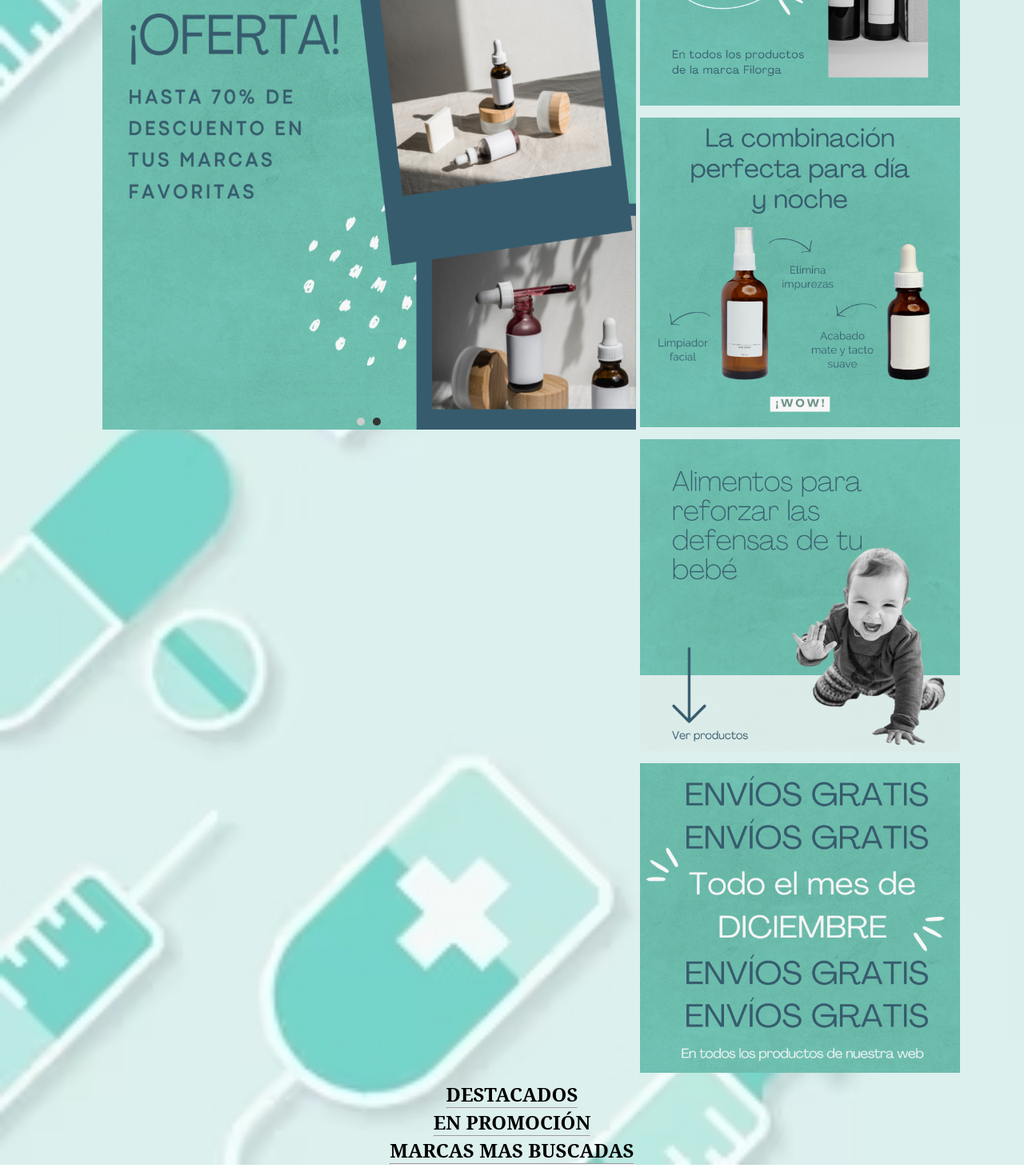
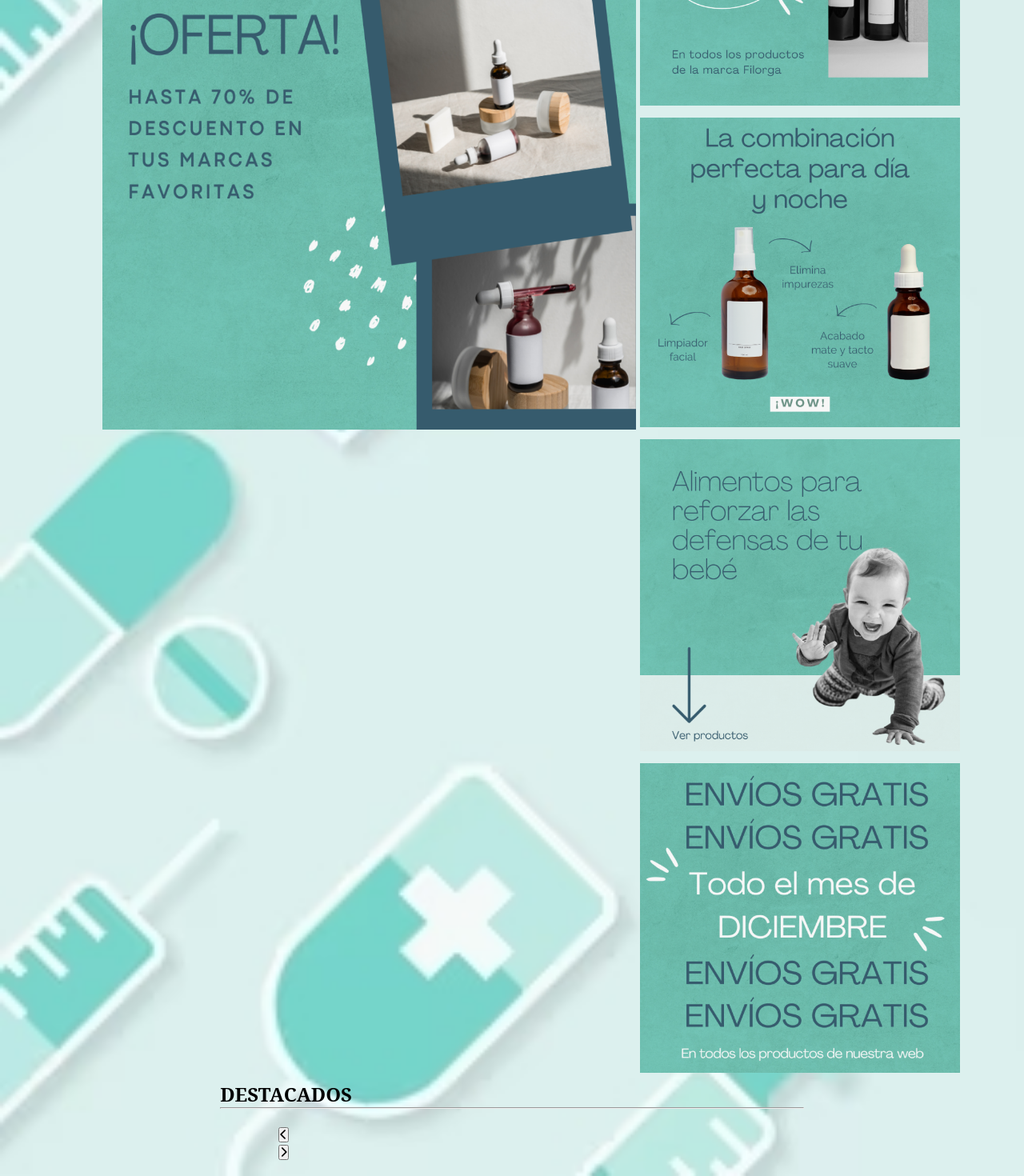
Before and after one commit to Cancelo-67/clientePharmaShop, a Vue app in the folder pharmaShop/: page / in a window 1280 px wide. Shown: the part 531-2001 px from the top of the page at 80% size. Built offline with nearby package versions, Linux system fonts and the light colour scheme.

Commit message:
Añadido carousel productos

```diff
--- a/pharmaShop/src/pages/Home.vue
+++ b/pharmaShop/src/pages/Home.vue
@@ -4,7 +4,7 @@
       <article class="images">
         <div class="carousel-container">
           <div class="carousel">
-            <img :src="currentImage" alt="Slide" />
+            <img :src="currentImage" alt="Slide" class="img-big" />
             <div class="indicators">
               <span
                 v-for="(image, index) in images"
@@ -34,28 +34,48 @@
     <section class="section2">
       <h2>DESTACADOS</h2>
       <hr class="separator-horizontal" />
-      <section></section>
+
+      <!-- Carrusel de productos -->
+      <div class="product-carousel">
+        <button class="nav-button prev" @click="prevProductSlide">
+          <i class="fa-solid fa-chevron-left" style="color: #000000"></i>
+        </button>
+        <div
+          class="carousel"
+          :style="{ transform: `translateX(-${currentProductSlide}px)` }"
+        >
+          <!-- Renderiza todos los productos -->
+          <div
+            v-for="(product, index) in products"
+            :key="index"
+            class="product-item"
+          >
+            <!-- Mostrar detalles del producto según tus necesidades -->
+            <p class="product-name">{{ product.name }}</p>
+            <img :src="product.image" alt="Product" class="product-image" />
+          </div>
+        </div>
+        <button class="nav-button next" @click="nextProductSlide">
+          <i class="fa-solid fa-chevron-right" style="color: #000000"></i>
+        </button>
+      </div>
     </section>
-    <section class="section3">
-      <h2>EN PROMOCIÓN</h2>
-      <hr class="separator-horizontal" />
-    </section>
-    <section class="section4">
-      <h2>MARCAS MAS BUSCADAS</h2>
-      <hr class="separator-horizontal" />
-    </section>
+    <!-- ... (Resto de las secciones) ... -->
   </div>
 </template>
 
 <script>
 import axios from "axios";
+import Cookies from "js-cookie";
+
 export default {
   data() {
     return {
       images: ["/src/images/imagen1.png", "/src/images/imagen1.png"],
       currentImageIndex: 0,
       products: [],
-      productsFilter: [],
+      currentProductSlide: 0,
+      itemWidth: 160,
     };
   },
   computed: {
@@ -64,9 +84,13 @@ export default {
     },
   },
   mounted() {
-    setInterval(this.nextImage, 5000);
+    this.startImageInterval();
+    this.getProducts();
   },
   methods: {
+    startImageInterval() {
+      this.intervalId = setInterval(this.nextImage, 5000);
+    },
     nextImage() {
       this.currentImageIndex =
         (this.currentImageIndex + 1) % this.images.length;
@@ -74,8 +98,33 @@ export default {
     goToImage(index) {
       this.currentImageIndex = index;
     },
+    prevProductSlide() {
+      this.currentProductSlide = Math.max(
+        0,
+        this.currentProductSlide - this.itemWidth
+      );
+    },
+    nextProductSlide() {
+      const maxProductSlide = (this.products.length - 1) * this.itemWidth;
+      this.currentProductSlide = Math.min(
+        maxProductSlide,
+        this.currentProductSlide + this.itemWidth
+      );
+    },
     async getProducts() {
-      const response = await axios.get("");
+      const userToken = JSON.parse(
+        decodeURIComponent(Cookies.get("userToken"))
+      );
+      try {
+        const response = await axios.get("http://localhost:8080/products", {
+          headers: {
+            Authorization: `Bearer ${userToken}`,
+          },
+        });
+        this.products = response.data;
+      } catch (error) {
+        console.error("Error fetching products:", error);
+      }
     },
   },
 };
@@ -89,6 +138,10 @@ export default {
   justify-content: center;
   margin-top: 20px;
 }
+.section2 {
+  width: 57%;
+}
+
 .container-all {
   display: flex;
   flex-direction: column;
@@ -120,43 +173,34 @@ export default {
     }
   }
 }
+.img-big {
+  height: 800px;
+}
 
-.carousel {
+.product-carousel {
+  width: 80%;
+  margin: 20px auto;
+  overflow: hidden;
   position: relative;
-  text-align: center;
 
-  img {
-    height: 800px;
-    max-height: 100vh;
-    margin: 0 auto;
-    width: 5;
+  .carousel {
+    display: flex;
+    transition: transform 0.5s ease;
   }
 
-  .separator-horizontal {
-    flex-grow: 1;
-    height: 1px;
-    background-color: #000; /* Ajusta el color según tu diseño */
-    margin: 0 10px; /* Ajusta el margen según sea necesario */
+  .product-item {
+    box-sizing: border-box;
+    padding: 5px;
+    img {
+      width: 200px;
+    }
   }
-  .indicators {
-    position: absolute;
-    bottom: 10px;
-    left: 50%;
-    transform: translateX(-50%);
-    display: flex;
-    gap: 10px;
+  .prev {
+    left: 0;
+  }
 
-    span {
-      width: 10px;
-      height: 10px;
-      border-radius: 50%;
-      background-color: #ccc;
-      cursor: pointer;
-    }
-
-    .active {
-      background-color: #333;
-    }
+  .next {
+    right: 0;
   }
 }
 </style>
```
